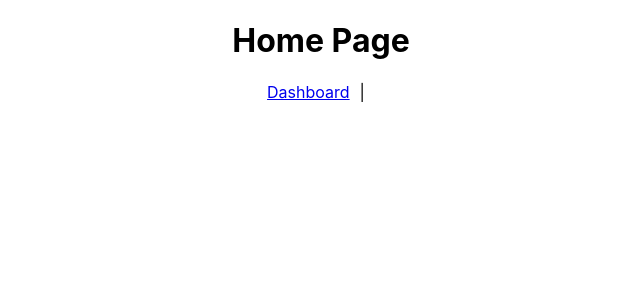
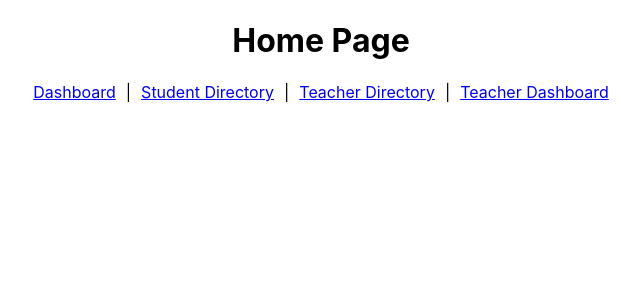
Before and after one commit to jrp9pte/Educator_Hub, a React (Create React App) app in the folder tje-dashboard-app/: page / in a window 1280 px wide. Shown: the top 300 px of the page, without its empty margins (319-959 px from the left). Built offline with nearby package versions, Linux system fonts and the light colour scheme.

Commit message:
Home page complete. Dashboard, Student Directory, Teacher Directory, and Teacher Dashboard initialized

```diff
--- a/tje-dashboard-app/src/App.js
+++ b/tje-dashboard-app/src/App.js
@@ -2,6 +2,9 @@ import { render } from "react-dom";
 import { BrowserRouter, Routes, Route } from "react-router-dom";
 import Home from "./pages/Home.js";
 import Dashboard from "./pages/Dashboard.js";
+import StudentDirectory from "./pages/StudentDirectory.js";
+import TeacherDirectory from "./pages/TeacherDirectory.js";
+import TeacherDashboard from "./pages/TeacherDashboard.js";
 
 function App() {
   return (
@@ -9,6 +12,9 @@ function App() {
       <Routes>
         <Route path="/" element={<Home />} />
         <Route path="overall_dashbaord" element={<Dashboard />} />
+        <Route path="student_directory" element={<StudentDirectory />} />
+        <Route path="teacher_directory" element={<TeacherDirectory />} />
+        <Route path="teacher_dashboard" element={<TeacherDashboard />} />
       </Routes>
     </BrowserRouter>
   );
--- a/tje-dashboard-app/src/components/OverallDashboard/OverallDashboard.js
+++ b/tje-dashboard-app/src/components/Dash_board/Dash_board.js
@@ -1,4 +1,4 @@
-function OverallDashboard() {
+function Dash_board() {
   return (
     <div style={{ textAlign: "center" }}>
       <h1>Overall Dashboard</h1>
@@ -6,4 +6,4 @@ function OverallDashboard() {
   );
 }
 
-export default OverallDashboard;
+export default Dash_board;
--- a/tje-dashboard-app/src/components/HomePage/HomePage.js
+++ b/tje-dashboard-app/src/components/HomePage/HomePage.js
@@ -6,6 +6,11 @@ function HomePage() {
       <h1>Home Page</h1>
       <Link to="/overall_dashbaord">Dashboard</Link>
       <span style={{ margin: "0 10px" }}>|</span>
+      <Link to="/student_directory">Student Directory</Link>
+      <span style={{ margin: "0 10px" }}>|</span>
+      <Link to="/teacher_directory">Teacher Directory</Link>
+      <span style={{ margin: "0 10px" }}>|</span>
+      <Link to="/teacher_dashboard">Teacher Dashboard</Link>
     </div>
   );
 }
--- /dev/null
+++ b/tje-dashboard-app/src/components/Student_Directory/Student_Directory.js
@@ -0,0 +1,9 @@
+function Student_Directory() {
+  return (
+    <div style={{ textAlign: "center" }}>
+      <h1>Student Directory</h1>
+    </div>
+  );
+}
+
+export default Student_Directory;
--- /dev/null
+++ b/tje-dashboard-app/src/components/Teacher_Dashboard/Teacher_Dashboard.js
@@ -0,0 +1,9 @@
+function Teacher_Dashboard() {
+  return (
+    <div style={{ textAlign: "center" }}>
+      <h1>Teacher Dashboard</h1>
+    </div>
+  );
+}
+
+export default Teacher_Dashboard;
--- /dev/null
+++ b/tje-dashboard-app/src/components/Teacher_Directory/Teacher_Directory.js
@@ -0,0 +1,9 @@
+function Teacher_Directory() {
+  return (
+    <div style={{ textAlign: "center" }}>
+      <h1>Teacher Directory</h1>
+    </div>
+  );
+}
+
+export default Teacher_Directory;
--- a/tje-dashboard-app/src/pages/Dashboard.js
+++ b/tje-dashboard-app/src/pages/Dashboard.js
@@ -1,10 +1,10 @@
-import OverallDashboard from "../components/OverallDashboard/OverallDashboard.js";
+import Dash_board from "../components/Dash_board/Dash_board.js";
 import { Link } from "react-router-dom";
 
 function Dashboard() {
   return (
     <div style={{ textAlign: "center" }}>
-      <OverallDashboard />
+      <Dash_board />
       <Link to="/">Home</Link>
     </div>
   );
--- /dev/null
+++ b/tje-dashboard-app/src/pages/StudentDirectory.js
@@ -0,0 +1,13 @@
+import Student_Directory from "../components/Student_Directory/Student_Directory.js";
+import { Link } from "react-router-dom";
+
+function StudentDirectory() {
+  return (
+    <div style={{ textAlign: "center" }}>
+      <Student_Directory />
+      <Link to="/">Home</Link>
+    </div>
+  );
+}
+
+export default StudentDirectory;
--- /dev/null
+++ b/tje-dashboard-app/src/pages/TeacherDashboard.js
@@ -0,0 +1,13 @@
+import Teacher_Dashboard from "../components/Teacher_Dashboard/Teacher_Dashboard.js";
+import { Link } from "react-router-dom";
+
+function TeacherDashboard() {
+  return (
+    <div style={{ textAlign: "center" }}>
+      <Teacher_Dashboard />
+      <Link to="/">Home</Link>
+    </div>
+  );
+}
+
+export default TeacherDashboard;
--- /dev/null
+++ b/tje-dashboard-app/src/pages/TeacherDirectory.js
@@ -0,0 +1,13 @@
+import Teacher_Directory from "../components/Teacher_Directory/Teacher_Directory.js";
+import { Link } from "react-router-dom";
+
+function TeacherDirectory() {
+  return (
+    <div style={{ textAlign: "center" }}>
+      <Teacher_Directory />
+      <Link to="/">Home</Link>
+    </div>
+  );
+}
+
+export default TeacherDirectory;
```
